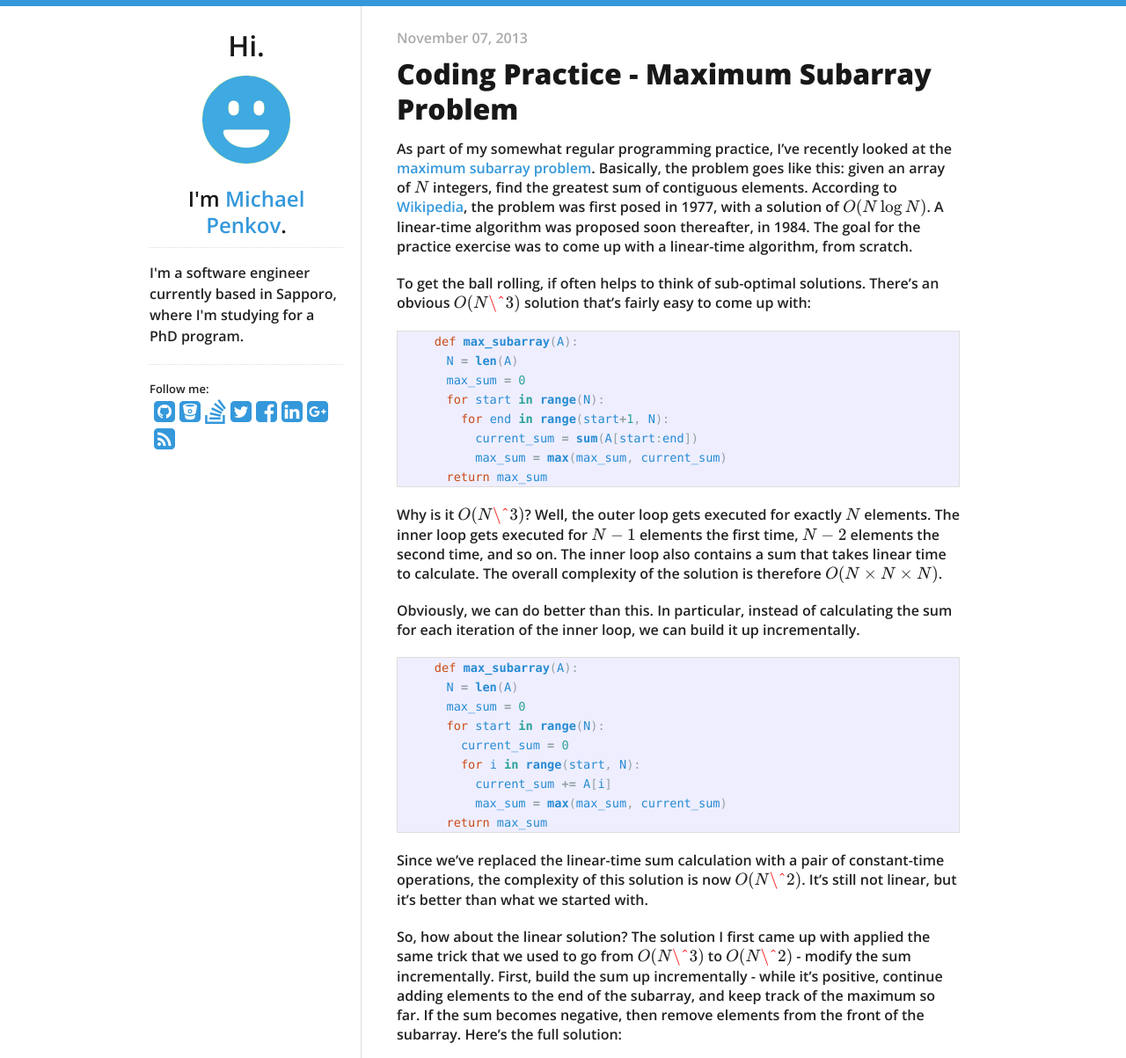
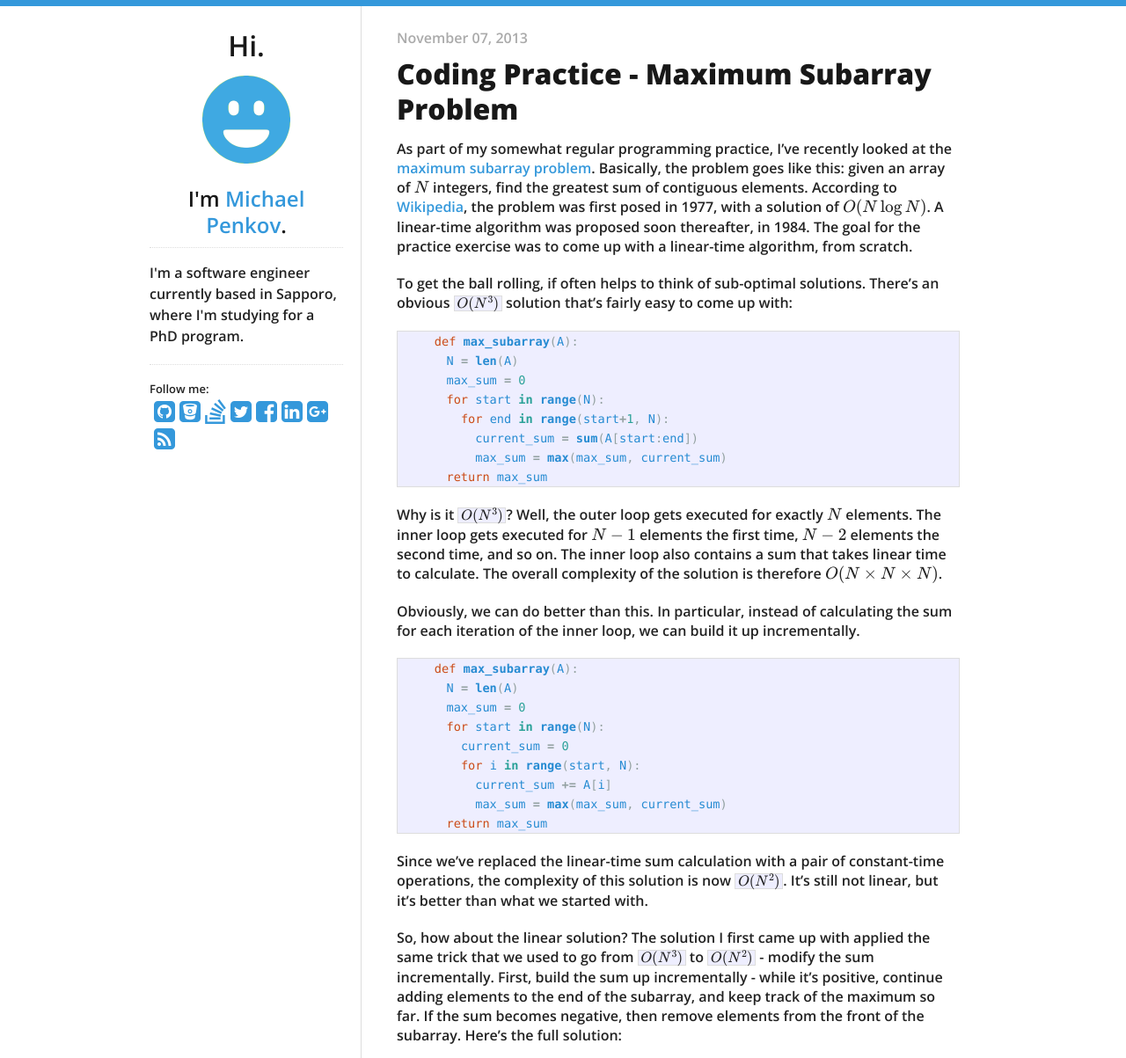
Before and after one commit to bcjordan/michael.penkov.id.au, a Jekyll site: the page built from _posts/2013-11-07-max-subarray.md, in a window 1280 px wide and 1400 px high, cut to the strip 0-1203 px from the top of the window. Shown: the whole strip at 88% size. Built offline with Jekyll 4.4.1, drawn with Linux system fonts in a browser that asks for light colours; nearby versions of some CDN libraries; Markdown is read by kramdown in place of the engine named in the settings; formulas are drawn with MathJax 3.

Commit message:
Fixing LaTeX issues.

```diff
--- a/_posts/2013-11-07-max-subarray.md
+++ b/_posts/2013-11-07-max-subarray.md
@@ -12,7 +12,7 @@ A linear-time algorithm was proposed soon thereafter, in 1984.
 The goal for the practice exercise was to come up with a linear-time algorithm, from scratch.
 
 To get the ball rolling, if often helps to think of sub-optimal solutions.
-There's an obvious $O(N\^3)$ solution that's fairly easy to come up with:
+There's an obvious `$O(N^3)$` solution that's fairly easy to come up with:
 
 {% highlight python %}
     def max_subarray(A):
@@ -25,7 +25,7 @@ There's an obvious $O(N\^3)$ solution that's fairly easy to come up with:
       return max_sum
 {% endhighlight %}
 
-Why is it $O(N\^3)$?
+Why is it `$O(N^3)$`?
 Well, the outer loop gets executed for exactly $N$ elements.
 The inner loop gets executed for $N-1$ elements the first time, $N-2$ elements the second time, and so on.
 The inner loop also contains a sum that takes linear time to calculate.
@@ -46,11 +46,11 @@ In particular, instead of calculating the sum for each iteration of the inner lo
       return max_sum
 {% endhighlight %}
 
-Since we've replaced the linear-time sum calculation with a pair of constant-time operations, the complexity of this solution is now $O(N\^2)$.
+Since we've replaced the linear-time sum calculation with a pair of constant-time operations, the complexity of this solution is now `$O(N^2)$`.
 It's still not linear, but it's better than what we started with.
 
 So, how about the linear solution?
-The solution I first came up with applied the same trick that we used to go from $O(N\^3)$ to $O(N\^2)$ - modify the sum incrementally.
+The solution I first came up with applied the same trick that we used to go from `$O(N^3)$` to `$O(N^2)$` - modify the sum incrementally.
 First, build the sum up incrementally - while it's positive, continue adding elements to the end of the subarray, and keep track of the maximum so far.
 If the sum becomes negative, then remove elements from the front of the subarray.
 Here's the full solution:
```
